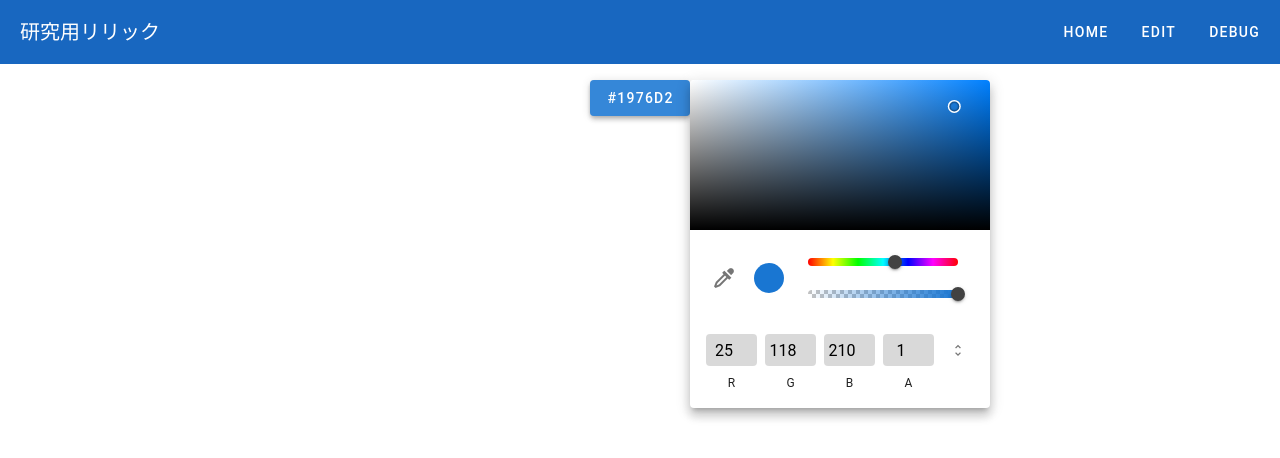
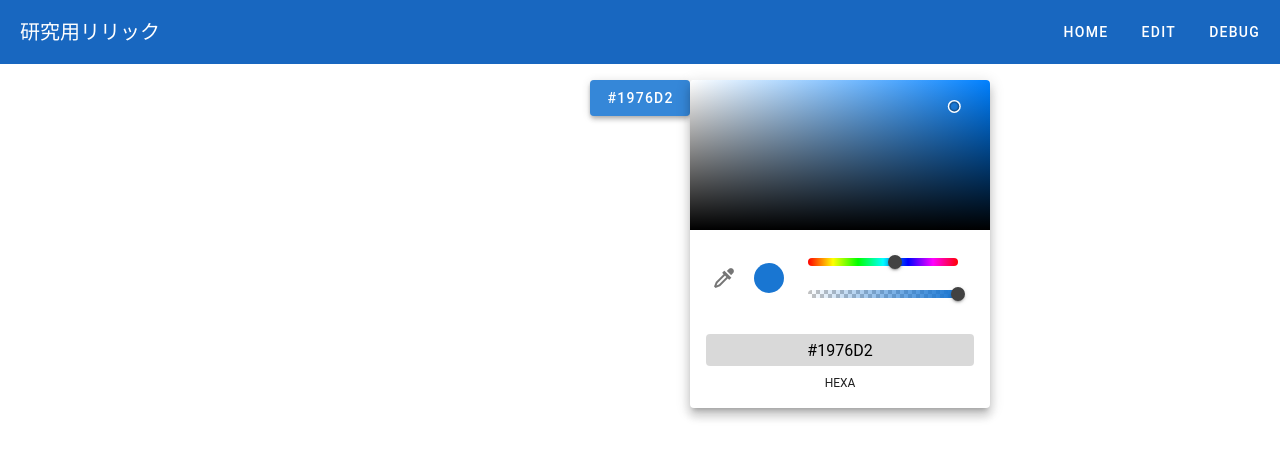
Before and after one commit to mino-8136/Co-Lyrics-WEB, a Vue app: page /debug in a window 1280 px wide. Both pictures are taken after a click on the button "#1976D2". Shown: the top 458 px of the page. Built offline with nearby package versions, Linux system fonts and the light colour scheme; what @imengyu/vue3-context-menu would draw is missing.

Commit message:
カラー表示の作成完了

```diff
--- a/src/components/editor/SettingPanel.vue
+++ b/src/components/editor/SettingPanel.vue
@@ -70,7 +70,16 @@
               </template>
 
               <template v-if="ParameterInfo.getType(label) === ParameterInfo.UIType.color">
-                <v-color-picker v-model="selectedObject[label]" />
+                <div class="text-center">
+                  <v-menu v-model="colorMenu" :close-on-content-click="false" location="end">
+                    <template v-slot:activator="{ props }">
+                      <v-btn :color="selectedObject[label]" v-bind="props" width="100px">
+                        {{ selectedObject[label] }}
+                      </v-btn>
+                    </template>
+                    <v-color-picker v-model="selectedObject[label]" :modes="['hexa']" flat />
+                  </v-menu>
+                </div>
               </template>
 
               <template v-if="ParameterInfo.getType(label) === ParameterInfo.UIType.checkbox">
@@ -109,12 +118,16 @@ import { useObjectStore } from '@/stores/objectStore'
 import * as ParameterInfo from '@/components/objects/parameterInfo'
 import { type KeyframeSettings, isKeyframeSettings } from '@/components/objects/objectInfo'
 import EasingPanel from '@/components/editor/EasingPanel.vue'
+// import ColorPanel from '@/components/objects/ColorPanel.vue'
 import { fontListData } from '@/assets/fonts/fonts'
 
 const objectStore = useObjectStore()
 const animationDialog = ref(false)
 const fontList = fontListData.map((font) => font.name)
+
 const tab = ref('basic')
+
+const colorMenu = ref(false)
 
 // 選択されたオブジェクトの情報が自動的に表示される
 const selectedObject = computed(() => {
--- a/src/views/DebugView.vue
+++ b/src/views/DebugView.vue
@@ -2,9 +2,9 @@
   <div class="text-center">
     <v-menu v-model="colorMenu" :close-on-content-click="false" location="end">
       <template v-slot:activator="{ props }">
-        <v-btn :color="color" v-bind="props"> {{ color }} </v-btn>
+        <v-btn :color="color" v-bind="props" width="100px"> {{ color }} </v-btn>
       </template>
-      <v-color-picker v-model="color" flat />
+      <v-color-picker v-model="color" :modes="['hexa']" flat />
     </v-menu>
   </div>
 </template>
@@ -13,5 +13,4 @@
 import { ref } from 'vue'
 const colorMenu = ref(false)
 const color = ref('#1976D2')
-
 </script>
```
